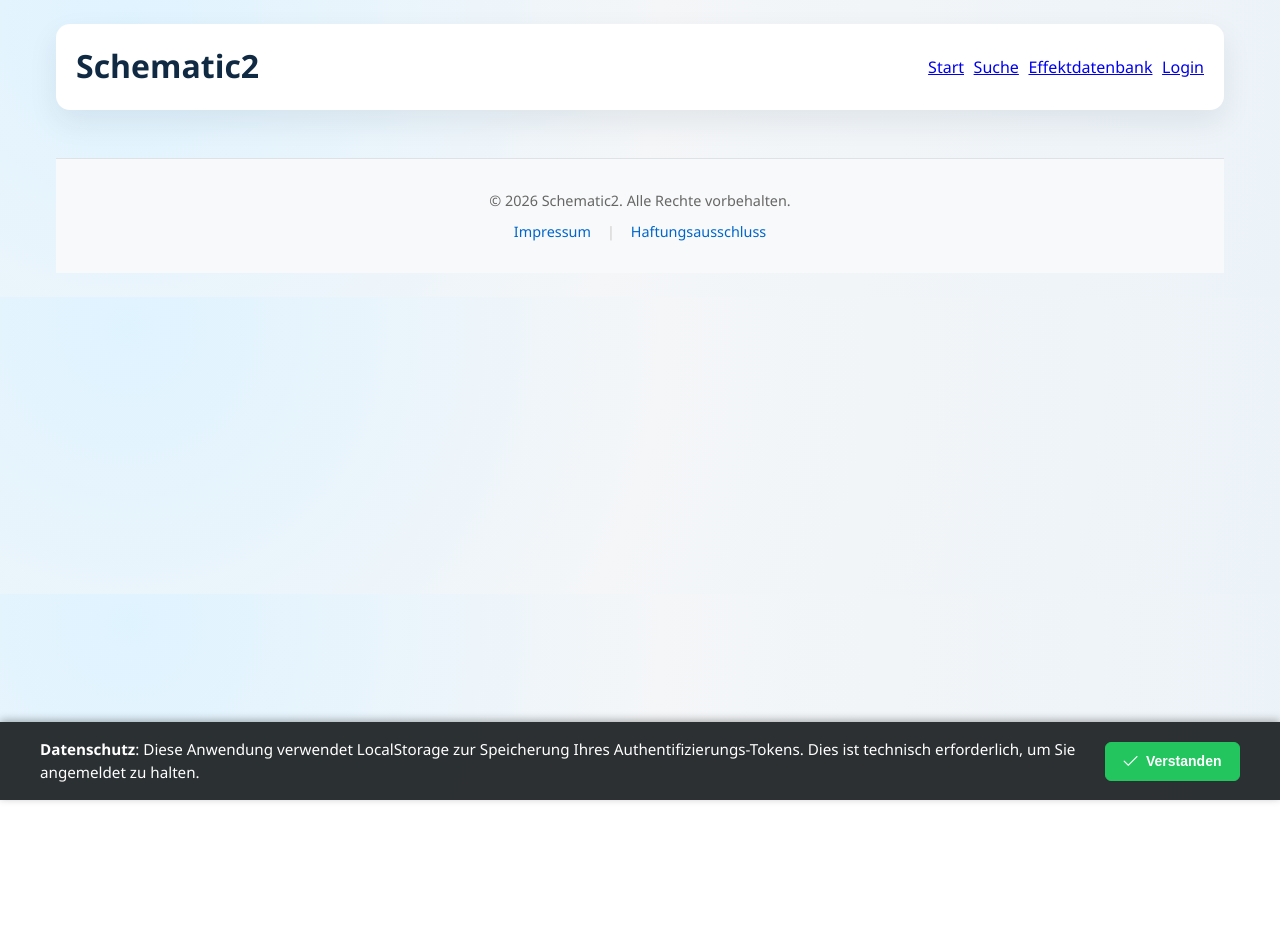
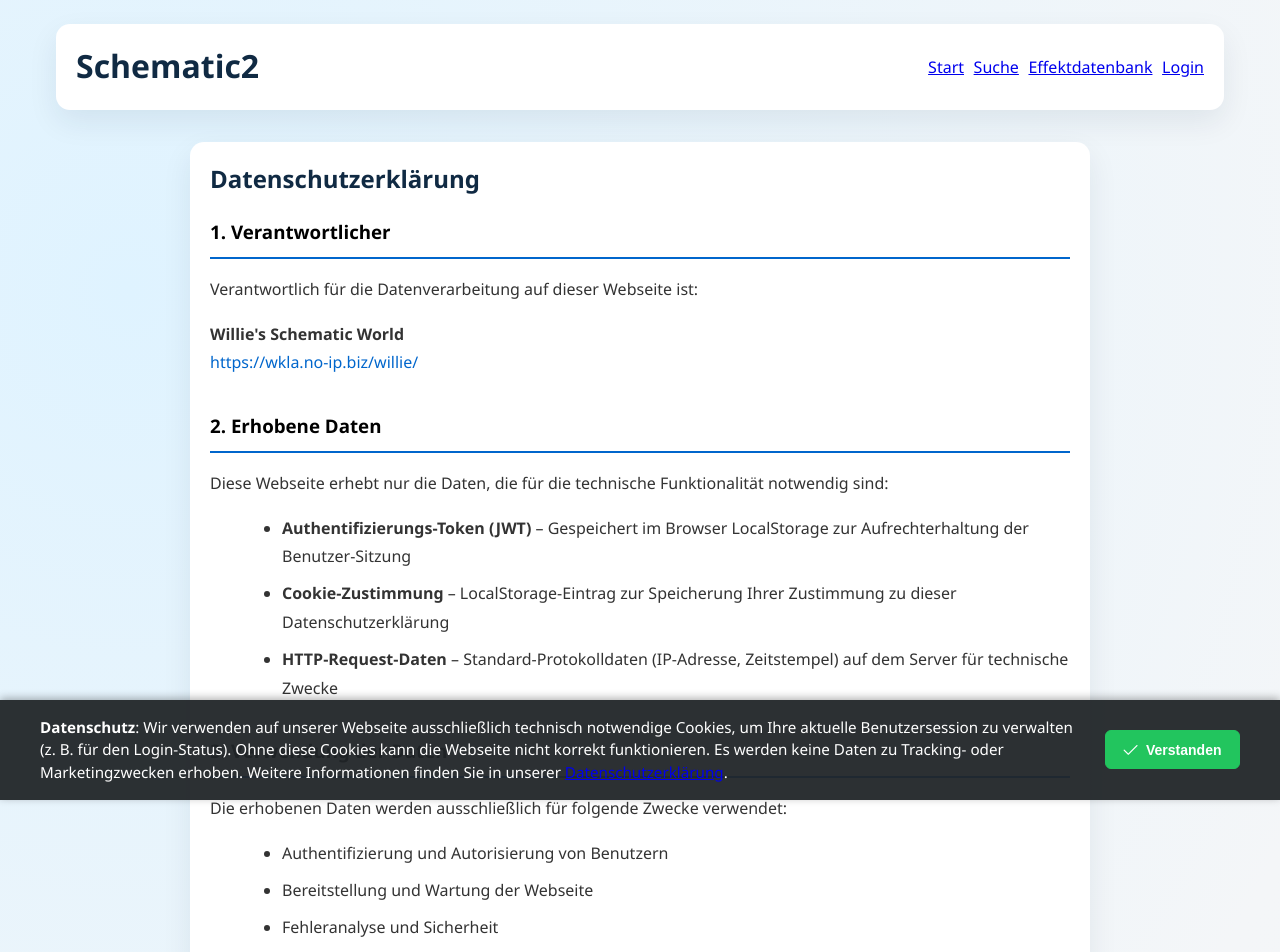
Before and after one commit to willie68/schematics2, a Vue app in the folder frontend/: page /datenschutz in a window 1280 px wide. Shown: the top 952 px of the page. Before the commit the page ends 800 px from the top, so only its background shows below. Built offline with nearby package versions, Linux system fonts and the light colour scheme; a web font is replaced by a local one.

Commit message:
Feature: Datenschutzerklärung-Seite erstellt und im Router verlinkt

```diff
--- a/frontend/src/components/CookieBanner.vue
+++ b/frontend/src/components/CookieBanner.vue
@@ -3,8 +3,10 @@
     <div class="cookie-content">
       <div class="cookie-message">
         <p style="margin:0;">
-          <strong>Datenschutz</strong>: Diese Anwendung verwendet LocalStorage zur Speicherung Ihres
-          Authentifizierungs-Tokens. Dies ist technisch erforderlich, um Sie angemeldet zu halten.
+          <strong>Datenschutz</strong>: Wir verwenden auf unserer Webseite ausschließlich technisch notwendige Cookies,
+          um Ihre aktuelle Benutzersession zu verwalten (z. B. für den Login-Status).
+          Ohne diese Cookies kann die Webseite nicht korrekt funktionieren.
+          Es werden keine Daten zu Tracking- oder Marketingzwecken erhoben. Weitere Informationen finden Sie in unserer <a href="/datenschutz" target="_blank" rel="noopener noreferrer">Datenschutzerklärung</a>.
         </p>
       </div>
       <div class="cookie-actions">
--- a/frontend/src/router/index.js
+++ b/frontend/src/router/index.js
@@ -4,6 +4,7 @@ import LoginView from '../views/LoginView.vue'
 import RegisterView from '../views/RegisterView.vue'
 import SearchView from '../views/SearchView.vue'
 import EffectsView from '../views/EffectsView.vue'
+import PrivacyView from '../views/PrivacyView.vue'
 
 const router = createRouter({
   history: createWebHistory(import.meta.env.BASE_URL),
@@ -13,6 +14,7 @@ const router = createRouter({
     { path: '/register', component: RegisterView },
     { path: '/search', component: SearchView },
     { path: '/effects', component: EffectsView },
+    { path: '/datenschutz', component: PrivacyView },
   ],
 })
 
--- /dev/null
+++ b/frontend/src/views/PrivacyView.vue
@@ -0,0 +1,168 @@
+<template>
+  <section class="card" style="max-width: 900px; margin: 2rem auto;">
+    <h2>Datenschutzerklärung</h2>
+
+    <div class="privacy-content">
+      <h3>1. Verantwortlicher</h3>
+      <p>
+        Verantwortlich für die Datenverarbeitung auf dieser Webseite ist:
+      </p>
+      <p>
+        <strong>Willie's Schematic World</strong><br>
+        <a href="https://wkla.no-ip.biz/willie/" target="_blank" rel="noopener noreferrer">https://wkla.no-ip.biz/willie/</a>
+      </p>
+
+      <h3>2. Erhobene Daten</h3>
+      <p>
+        Diese Webseite erhebt nur die Daten, die für die technische Funktionalität notwendig sind:
+      </p>
+      <ul>
+        <li><strong>Authentifizierungs-Token (JWT)</strong> – Gespeichert im Browser LocalStorage zur Aufrechterhaltung der Benutzer-Sitzung</li>
+        <li><strong>Cookie-Zustimmung</strong> – LocalStorage-Eintrag zur Speicherung Ihrer Zustimmung zu dieser Datenschutzerklärung</li>
+        <li><strong>HTTP-Request-Daten</strong> – Standard-Protokolldaten (IP-Adresse, Zeitstempel) auf dem Server für technische Zwecke</li>
+      </ul>
+
+      <h3>3. Verwendung der Daten</h3>
+      <p>
+        Die erhobenen Daten werden ausschließlich für folgende Zwecke verwendet:
+      </p>
+      <ul>
+        <li>Authentifizierung und Autorisierung von Benutzern</li>
+        <li>Bereitstellung und Wartung der Webseite</li>
+        <li>Fehleranalyse und Sicherheit</li>
+      </ul>
+      <p>
+        <strong>Es werden keine Daten zu Tracking-, Marketing- oder Analysezwecken (z. B. Google Analytics) erhoben oder weitergegeben.</strong>
+      </p>
+
+      <h3>4. LocalStorage und Browser-Speicher</h3>
+      <p>
+        Diese Webseite verwendet Browser LocalStorage ausschließlich für technisch notwendige Daten:
+      </p>
+      <ul>
+        <li><code>schematic2_token</code> – Ihr Authentifizierungs-Token (JWT) zur Aufrechterhaltung der Sitzung</li>
+        <li><code>schematic2_cookie_consent</code> – Ihre Zustimmung zu dieser Datenschutzerklärung</li>
+      </ul>
+      <p>
+        Diese Daten werden <strong>nur lokal in Ihrem Browser</strong> gespeichert und nicht an externe Server übertragen (außer dem notwendigen API-Token für Authentifizierung).
+      </p>
+
+      <h3>5. Datensicherheit</h3>
+      <p>
+        Ihre Daten werden durch folgende Maßnahmen geschützt:
+      </p>
+      <ul>
+        <li>HTTPS-Verschlüsselung für alle Verbindungen</li>
+        <li>JWT-basierte Authentifizierung mit sicheren Tokens</li>
+        <li>Minimale Datenerhebung (nur notwendige Daten)</li>
+      </ul>
+
+      <h3>6. Ihre Rechte</h3>
+      <p>
+        Sie haben folgende Rechte bezüglich Ihrer Daten:
+      </p>
+      <ul>
+        <li><strong>Zugriff</strong> – Sie können jederzeit einsehen, welche Daten über Sie gespeichert sind</li>
+        <li><strong>Löschung</strong> – Sie können Ihr Konto und Ihre Daten jederzeit löschen</li>
+        <li><strong>Speicherung verwalten</strong> – Sie können LocalStorage in Ihrem Browser jederzeit löschen (führt zu Logout)</li>
+      </ul>
+
+      <h3>7. Cookies</h3>
+      <p>
+        Diese Webseite setzt <strong>keine klassischen HTTP-Cookies</strong>.
+        Der Browser-Speicher (LocalStorage) wird verwendet, da dieser direkter und transparenter ist.
+      </p>
+      <p>
+        Sie können Ihr LocalStorage jederzeit in den Browser-Einstellungen löschen:
+      </p>
+      <ul>
+        <li><strong>Chrome/Chromium:</strong> Developer Tools (F12) → Application → Local Storage</li>
+        <li><strong>Firefox:</strong> Developer Tools (F12) → Storage → Local Storage</li>
+        <li><strong>Safari:</strong> Preferences → Privacy → Manage Website Data</li>
+      </ul>
+
+      <h3>8. Dritte</h3>
+      <p>
+        Ihre Daten werden <strong>nicht an Dritte weitergegeben</strong>, mit Ausnahme von:
+      </p>
+      <ul>
+        <li>Erforderlich durch Gesetz (z. B. Behördenanfragen)</li>
+        <li>Notwendig für die Sicherheit der Webseite</li>
+      </ul>
+
+      <h3>9. Änderungen dieser Datenschutzerklärung</h3>
+      <p>
+        Wir behalten uns das Recht vor, diese Datenschutzerklärung jederzeit zu ändern.
+        Änderungen werden auf dieser Seite veröffentlicht.
+      </p>
+
+      <h3>10. Kontakt</h3>
+      <p>
+        Bei Fragen zur Datenschutzerklärung kontaktieren Sie bitte:
+      </p>
+      <p>
+        <a href="https://wkla.no-ip.biz/willie/pages/impressum.php" target="_blank" rel="noopener noreferrer">
+          Impressum / Kontaktdaten
+        </a>
+      </p>
+
+      <div style="margin-top:2rem; padding:1rem; background:#f0f0f0; border-radius:4px;">
+        <p style="margin:0; color:#666; font-size:0.9rem;">
+          <strong>Letzte Aktualisierung:</strong> 14. Mai 2026
+        </p>
+      </div>
+    </div>
+  </section>
+</template>
+
+<script setup>
+</script>
+
+<style scoped>
+.privacy-content {
+  line-height: 1.8;
+  color: #333;
+}
+
+.privacy-content h3 {
+  margin-top: 2rem;
+  margin-bottom: 0.75rem;
+  color: #000;
+  border-bottom: 2px solid #0066cc;
+  padding-bottom: 0.5rem;
+}
+
+.privacy-content h3:first-child {
+  margin-top: 0;
+}
+
+.privacy-content p {
+  margin-bottom: 1rem;
+}
+
+.privacy-content ul {
+  margin-left: 2rem;
+  margin-bottom: 1rem;
+}
+
+.privacy-content ul li {
+  margin-bottom: 0.5rem;
+}
+
+.privacy-content code {
+  background: #f5f5f5;
+  padding: 2px 6px;
+  border-radius: 3px;
+  font-family: 'Courier New', monospace;
+  font-size: 0.9rem;
+}
+
+.privacy-content a {
+  color: #0066cc;
+  text-decoration: none;
+}
+
+.privacy-content a:hover {
+  text-decoration: underline;
+}
+</style>
```
Also changed, not shown: 2 other files (tests, documents, lock files or other folders).
